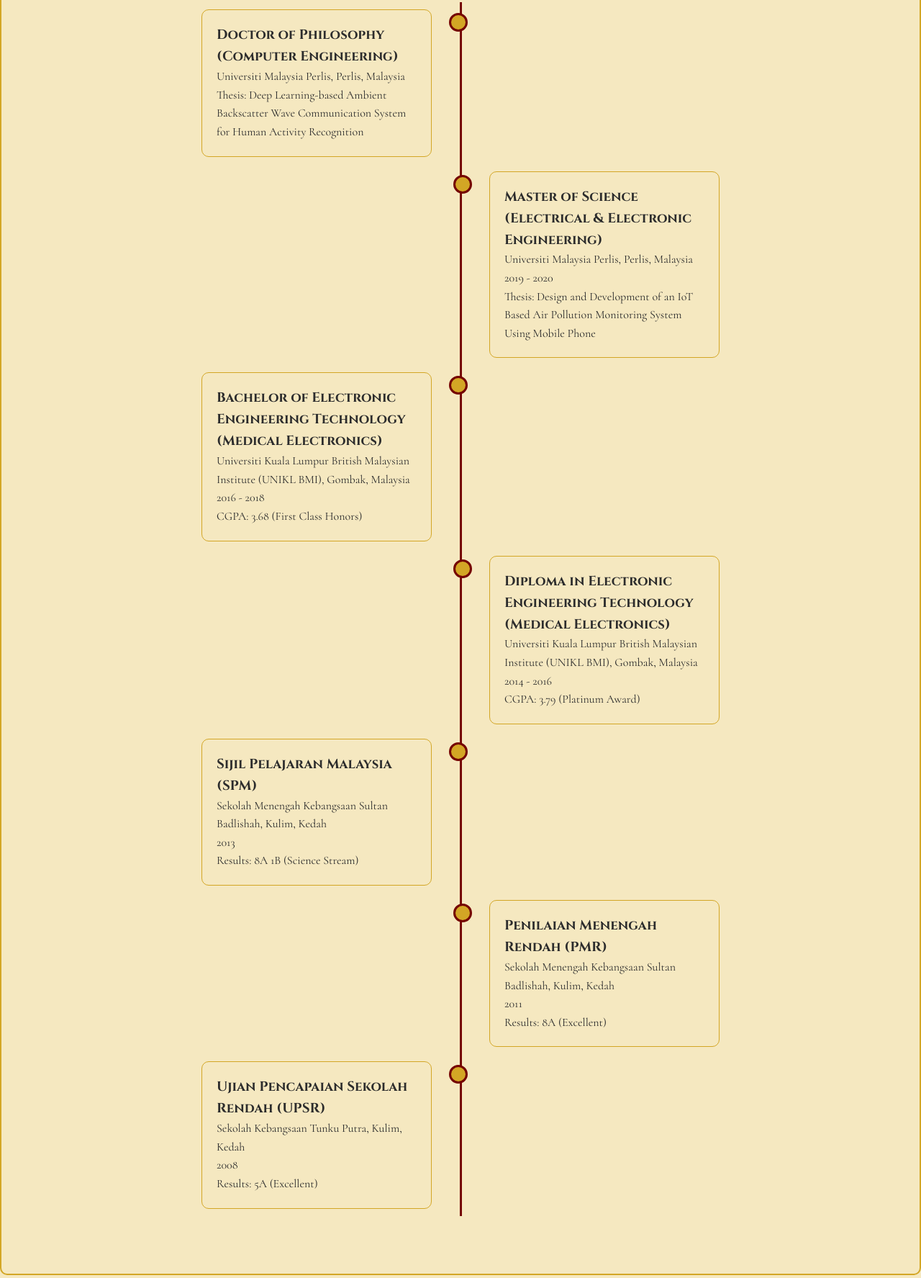
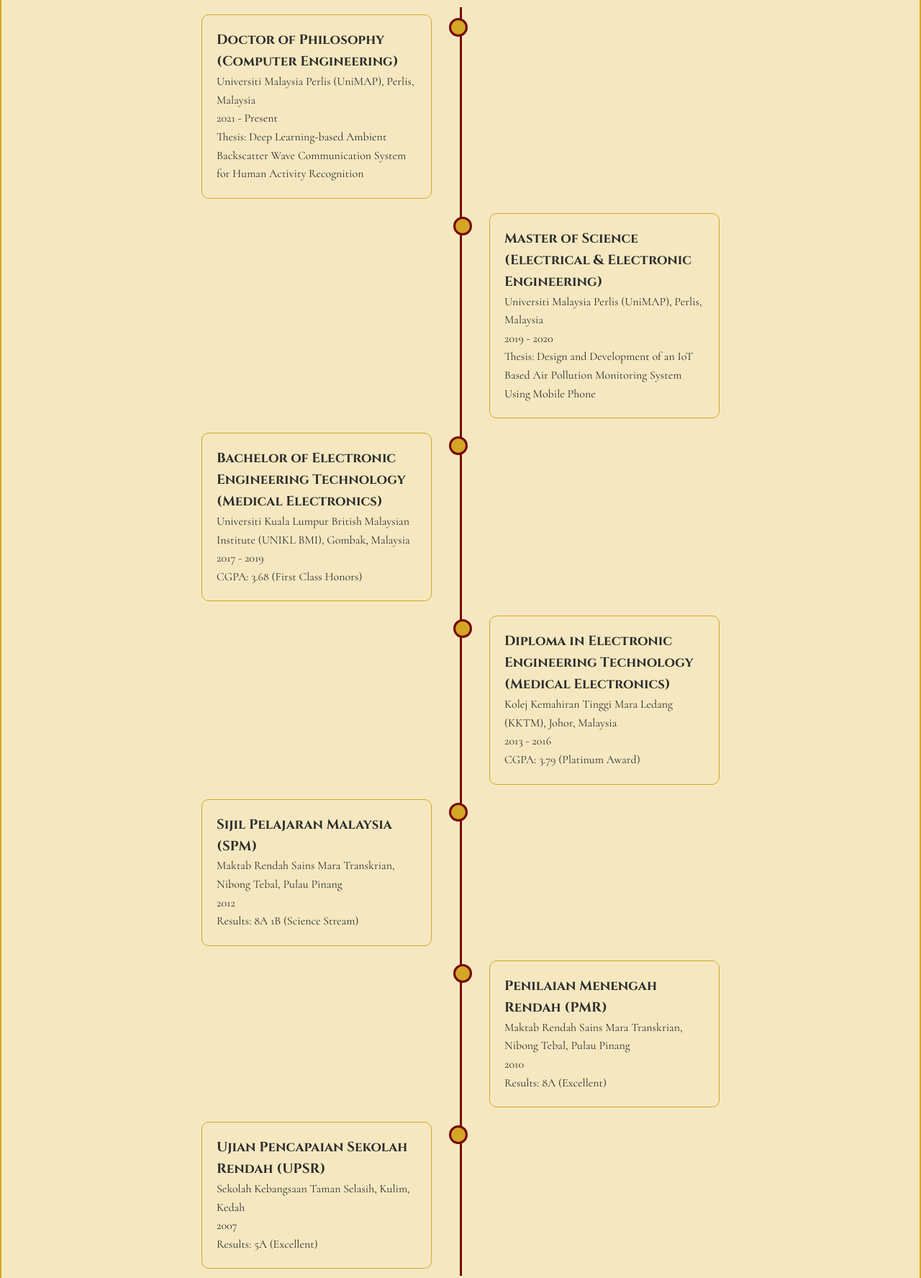
Before and after one commit to Afifi0517/biodata, a plain HTML site: page index.html in a window 1280 px wide. Shown: the part 1574-3349 px from the top of the page at 72% size. Drawn offline with Linux system fonts and the light colour scheme; files whose address does not match are found by name.

Commit message:
Update index.html

```diff
--- a/index.html
+++ b/index.html
@@ -387,7 +387,7 @@
             </div>
             <div class="about-content">
                 <div class="about-img">
-                    <img src="WhatsApp Image 2025-07-02 at 17.37.44_d2374e91.jpg" alt="Dr. Muhammad Afifi Bin Mohd Shukri">
+                    <img src="c:\Users\Afifi\Downloads\Afifi Profile.jpg" alt="Dr. Muhammad Afifi Bin Mohd Shukri">
                 </div>
                 <div class="about-text">
                     <h3>Professional Summary</h3>
@@ -417,14 +417,15 @@
                 <div class="timeline-item left">
                     <div class="timeline-content">
                         <h3>Doctor of Philosophy (Computer Engineering)</h3>
-                        <p>Universiti Malaysia Perlis, Perlis, Malaysia</p>
+                        <p>Universiti Malaysia Perlis (UniMAP), Perlis, Malaysia</p>
+                        <p>2021 - Present</p>
                         <p>Thesis: Deep Learning-based Ambient Backscatter Wave Communication System for Human Activity Recognition</p>
                     </div>
                 </div>
                 <div class="timeline-item right">
                     <div class="timeline-content">
                         <h3>Master of Science (Electrical & Electronic Engineering)</h3>
-                        <p>Universiti Malaysia Perlis, Perlis, Malaysia</p>
+                        <p>Universiti Malaysia Perlis (UniMAP), Perlis, Malaysia</p>
                         <p>2019 - 2020</p>
                         <p>Thesis: Design and Development of an IoT Based Air Pollution Monitoring System Using Mobile Phone</p>
                     </div>
@@ -433,7 +434,7 @@
                     <div class="timeline-content">
                         <h3>Bachelor of Electronic Engineering Technology (Medical Electronics)</h3>
                         <p>Universiti Kuala Lumpur British Malaysian Institute (UNIKL BMI), Gombak, Malaysia</p>
-                        <p>2016 - 2018</p>
+                        <p>2017 - 2019</p>
                         <p>CGPA: 3.68 (First Class Honors)</p>
                     </div>
                 </div>
@@ -442,8 +443,8 @@
                 <div class="timeline-item right">
                     <div class="timeline-content">
                         <h3>Diploma in Electronic Engineering Technology (Medical Electronics)</h3>
-                        <p>Universiti Kuala Lumpur British Malaysian Institute (UNIKL BMI), Gombak, Malaysia</p>
-                        <p>2014 - 2016</p>
+                        <p>Kolej Kemahiran Tinggi Mara Ledang (KKTM), Johor, Malaysia</p>
+                        <p>2013 - 2016</p>
                         <p>CGPA: 3.79 (Platinum Award)</p>
                     </div>
                 </div>
@@ -452,8 +453,8 @@
                 <div class="timeline-item left">
                     <div class="timeline-content">
                         <h3>Sijil Pelajaran Malaysia (SPM)</h3>
-                        <p>Sekolah Menengah Kebangsaan Sultan Badlishah, Kulim, Kedah</p>
-                        <p>2013</p>
+                        <p>Maktab Rendah Sains Mara Transkrian, Nibong Tebal, Pulau Pinang</p>
+                        <p>2012</p>
                         <p>Results: 8A 1B (Science Stream)</p>
                     </div>
                 </div>
@@ -461,8 +462,8 @@
                 <div class="timeline-item right">
                     <div class="timeline-content">
                         <h3>Penilaian Menengah Rendah (PMR)</h3>
-                        <p>Sekolah Menengah Kebangsaan Sultan Badlishah, Kulim, Kedah</p>
-                        <p>2011</p>
+                        <p>Maktab Rendah Sains Mara Transkrian, Nibong Tebal, Pulau Pinang</p>
+                        <p>2010</p>
                         <p>Results: 8A (Excellent)</p>
                     </div>
                 </div>
@@ -471,8 +472,8 @@
                 <div class="timeline-item left">
                     <div class="timeline-content">
                         <h3>Ujian Pencapaian Sekolah Rendah (UPSR)</h3>
-                        <p>Sekolah Kebangsaan Tunku Putra, Kulim, Kedah</p>
-                        <p>2008</p>
+                        <p>Sekolah Kebangsaan Taman Selasih, Kulim, Kedah</p>
+                        <p>2007</p>
                         <p>Results: 5A (Excellent)</p>
                     </div>
                 </div>
@@ -655,14 +656,14 @@
                     <div style="text-align: left;">
                         <p><strong>Assoc. Prof. Ts. Dr. Amiza Amir</strong></p>
                         <p>Associate Professor</p>
-                        <p>Faculty of Electronic Engineering & Technology</p>
+                        <p>Faculty of Intelligent Computing</p>
                         <p>Phone: 013-4288966</p>
                         <p>Email: amizaamir@unimap.edu.my</p>
                     </div>
                     <div style="text-align: left;">
                         <p><strong>Assoc. Prof. Ir. Ts. Dr. Saidatul Noriyana Azemi</strong></p>
                         <p>Associate Professor</p>
-                        <p>Faculty of Electronic Engineering & Technology</p>
+                        <p>Faculty of Intelligent Computing</p>
                         <p>Phone: 012-5104805</p>
                         <p>Email: snoriyana@unimap.edu.my</p>
                     </div>
```
